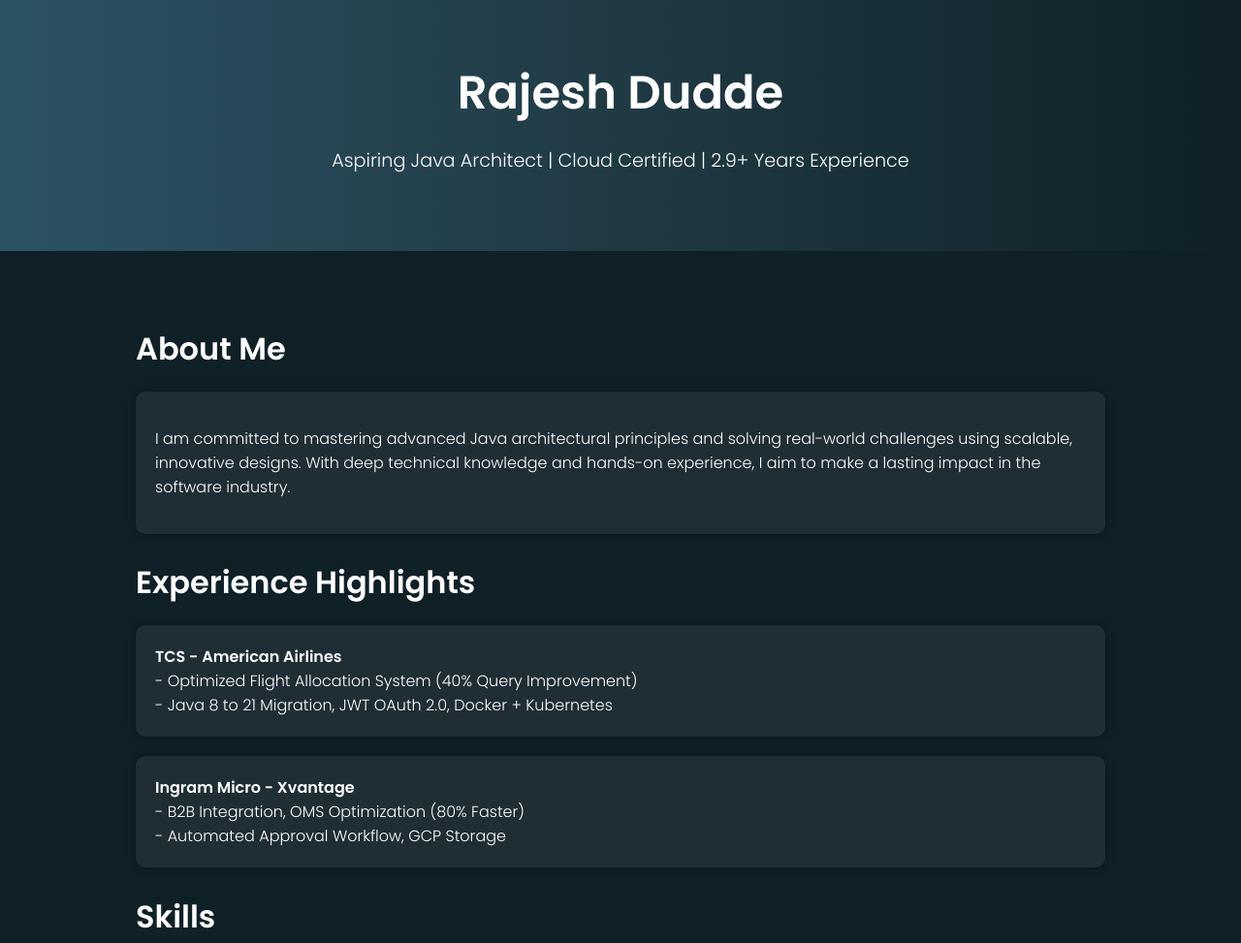
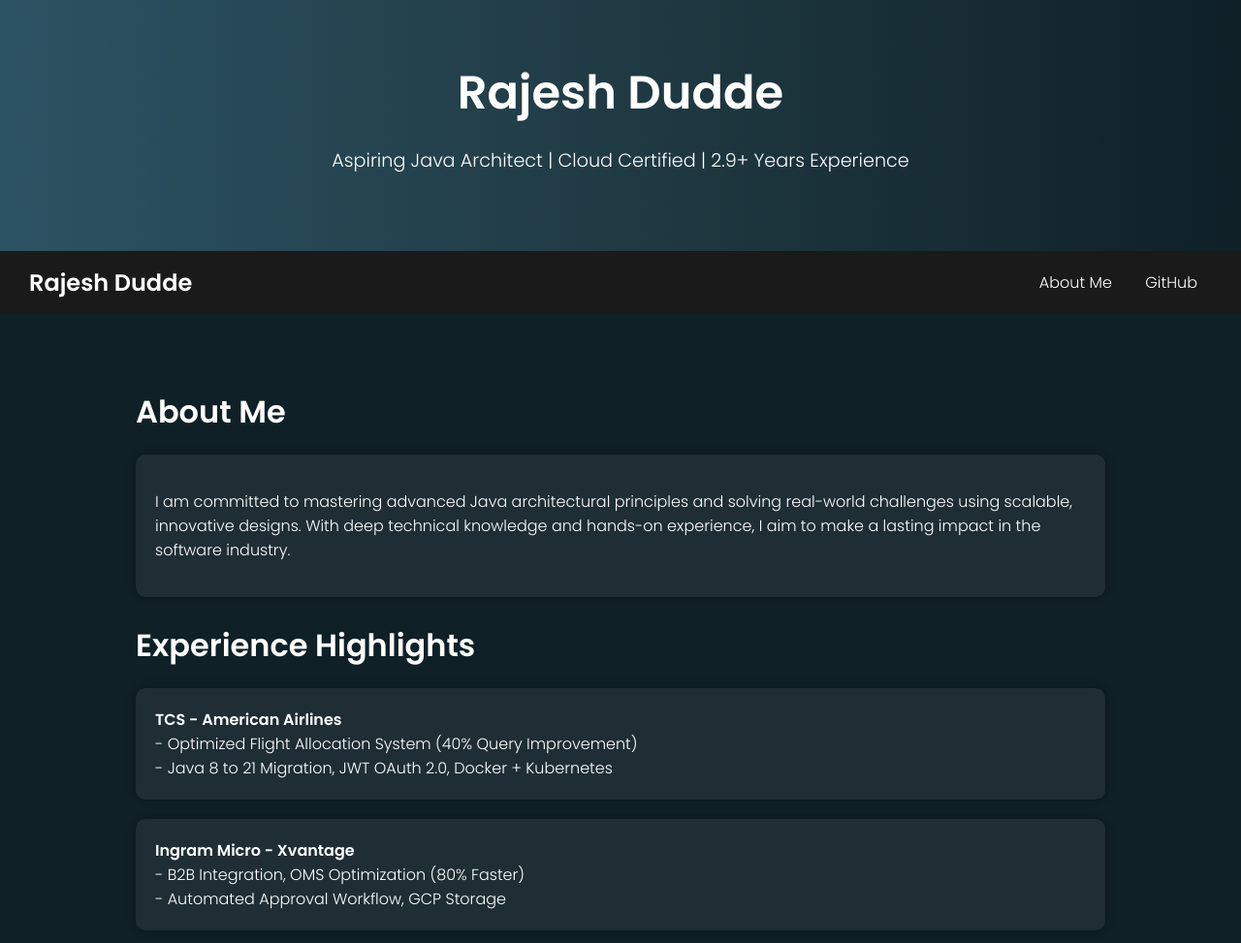
Before and after one commit to RajeshDudde/RajeshDudde.github.io, a plain HTML site: page index.html in a window 1280 px wide. Shown: the top 973 px of the page at 97% size. Drawn offline with Linux system fonts and the light colour scheme.

Commit message:
Update index.html

```diff
--- a/index.html
+++ b/index.html
@@ -80,7 +80,15 @@
   <h1>Rajesh Dudde</h1>
   <p>Aspiring Java Architect | Cloud Certified | 2.9+ Years Experience</p>
 </header>
-
+<nav style="background: #1a1a1a; padding: 15px 30px; display: flex; justify-content: space-between; align-items: center; position: sticky; top: 0; z-index: 1000;">
+  <div style="font-size: 1.5em; font-weight: bold; color: #fff;">
+    Rajesh Dudde
+  </div>
+  <div>
+    <a href="https://github.com/RajeshDudde" target="_blank" style="margin: 0 15px; text-decoration: none; color: #fff; font-weight: 500;">About Me</a>
+    <a href="https://github.com/RajeshDudde" target="_blank" style="margin: 0 15px; text-decoration: none; color: #fff; font-weight: 500;">GitHub</a>
+  </div>
+</nav>
 <section class="fade-in">
   <h2>About Me</h2>
   <div class="card">
```
